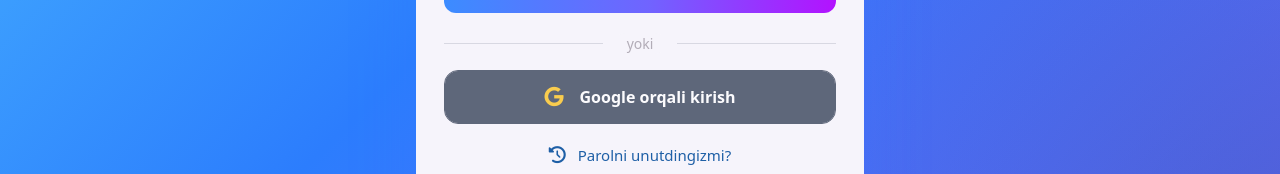
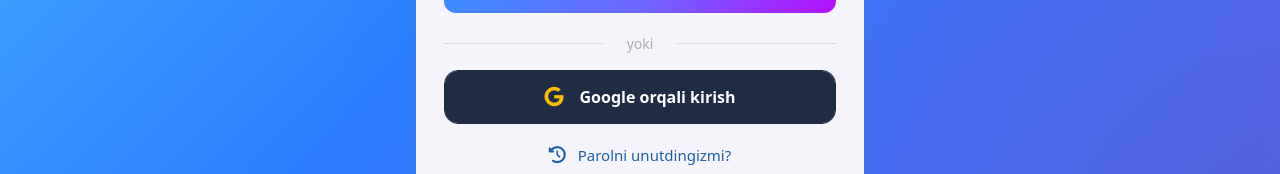
Before and after one commit to jama050690/Gujum, a React (Vite) app in the folder vite-project/: page /uz/login in a window 1280 px wide. Shown: the part 602-776 px from the top of the page. Built offline with nearby package versions, Linux system fonts and the light colour scheme; no server answers.

Commit message:
google button sozlandi!

```diff
--- a/vite-project/src/pages/LoginPage.jsx
+++ b/vite-project/src/pages/LoginPage.jsx
@@ -532,7 +532,7 @@ export default function LoginPage() {
           <button
             type="button"
             onClick={handleGoogleLoginClick}
-            disabled={googleLoading || !googleReady}
+            disabled={googleLoading}
             className={`mt-2 flex h-[54px] w-full items-center justify-center gap-4 rounded-[14px] text-[16px] font-semibold transition-colors disabled:cursor-not-allowed disabled:opacity-70 ${googleButtonClass}`}
           >
             {googleLoading ? (
```
Also changed, not shown: vite-project/src/App.jsx (line endings or trailing spaces).
